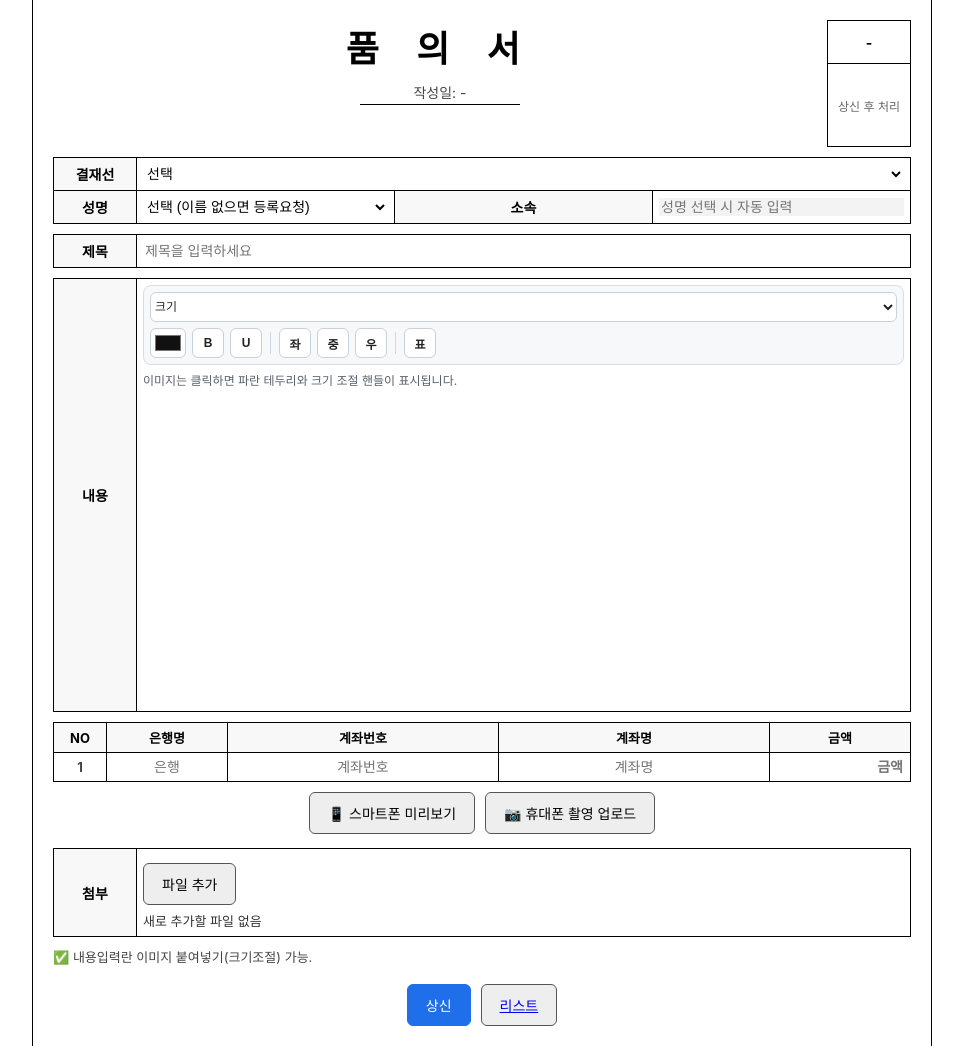
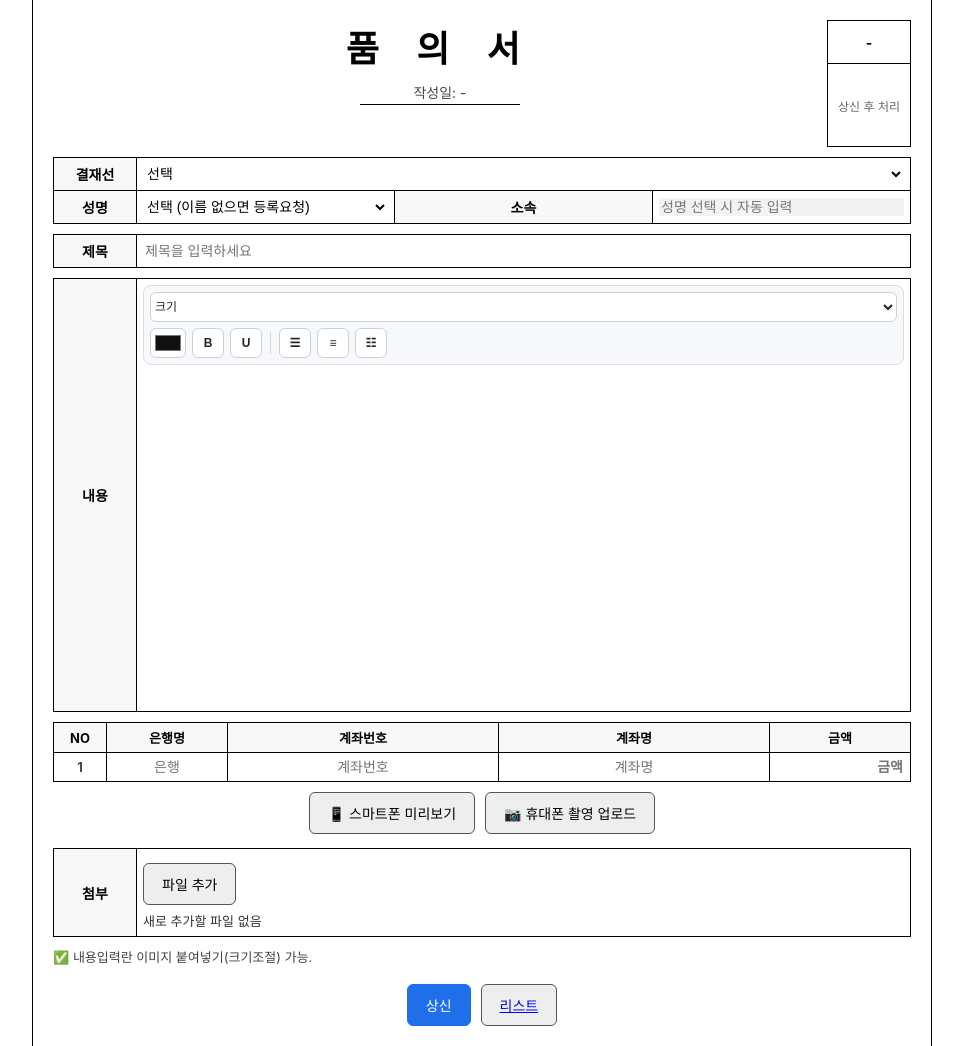
Before and after one commit to hyunsoo76/approval, a Django app: page /v2/new/ in a window 1280 px wide. Shown: the part 85-1131 px from the top of the page, without its empty margins (158-1121 px from the left). Run offline with Django 5.2, Linux system fonts and the light colour scheme; data that the repository does not hold is empty.

Commit message:
Tidy editor toolbar controls

```diff
--- a/approvals_v2/templates/approvals_v2/new.html
+++ b/approvals_v2/templates/approvals_v2/new.html
@@ -213,7 +213,6 @@
   }
   .editor-toolbar input[type="color"]{width:36px;padding:2px;}
   .editor-toolbar .toolbar-divider{width:1px;height:22px;background:#d0d7de;margin:0 2px;}
-  .editor-help{font-size:12px;color:#57606a;margin:0 0 6px 0;}
 
   .existing-attach-box{
     margin-top:8px;
@@ -341,13 +340,10 @@
             <button type="button" data-editor-cmd="bold" title="굵게">B</button>
             <button type="button" data-editor-cmd="underline" title="밑줄">U</button>
             <span class="toolbar-divider"></span>
-            <button type="button" data-editor-cmd="justifyLeft" title="왼쪽 정렬">좌</button>
-            <button type="button" data-editor-cmd="justifyCenter" title="가운데 정렬">중</button>
-            <button type="button" data-editor-cmd="justifyRight" title="오른쪽 정렬">우</button>
-            <span class="toolbar-divider"></span>
-            <button type="button" id="insertTableBtn" title="표 삽입">표</button>
+            <button type="button" data-editor-cmd="justifyLeft" title="왼쪽 정렬">☰</button>
+            <button type="button" data-editor-cmd="justifyCenter" title="가운데 정렬">≡</button>
+            <button type="button" data-editor-cmd="justifyRight" title="오른쪽 정렬">☷</button>
           </div>
-          <div class="editor-help">이미지는 클릭하면 파란 테두리와 크기 조절 핸들이 표시됩니다.</div>
           <div id="contentEditor"
                contenteditable="true"
                style="min-height:100%; padding:8px; outline:none; white-space:pre-wrap; word-break:break-word;"></div>
@@ -695,6 +691,7 @@
           img.src = dataUrl;
           img.style.maxWidth = "100%";
           img.style.height = "auto";
+          img.style.width = "75%";
           img.style.display = "block";
           img.style.margin = "6px 0";
 
@@ -777,15 +774,6 @@
         focusEditor();
         document.execCommand(cmd, false, null);
         return;
-      }
-
-      if (btn.id === "insertTableBtn") {
-        focusEditor();
-        document.execCommand(
-          "insertHTML",
-          false,
-          '<table style="width:100%;border-collapse:collapse;margin:6px 0;"><tbody><tr><td style="border:1px solid #999;padding:6px;">&nbsp;</td><td style="border:1px solid #999;padding:6px;">&nbsp;</td></tr><tr><td style="border:1px solid #999;padding:6px;">&nbsp;</td><td style="border:1px solid #999;padding:6px;">&nbsp;</td></tr></tbody></table><div><br></div>'
-        );
       }
     });
 
@@ -891,6 +879,7 @@
           img.src = data.image_url;
           img.style.maxWidth = "100%";
           img.style.height = "auto";
+          img.style.width = "75%";
           img.style.display = "block";
           img.style.margin = "6px 0";
           editor.appendChild(img);
```
